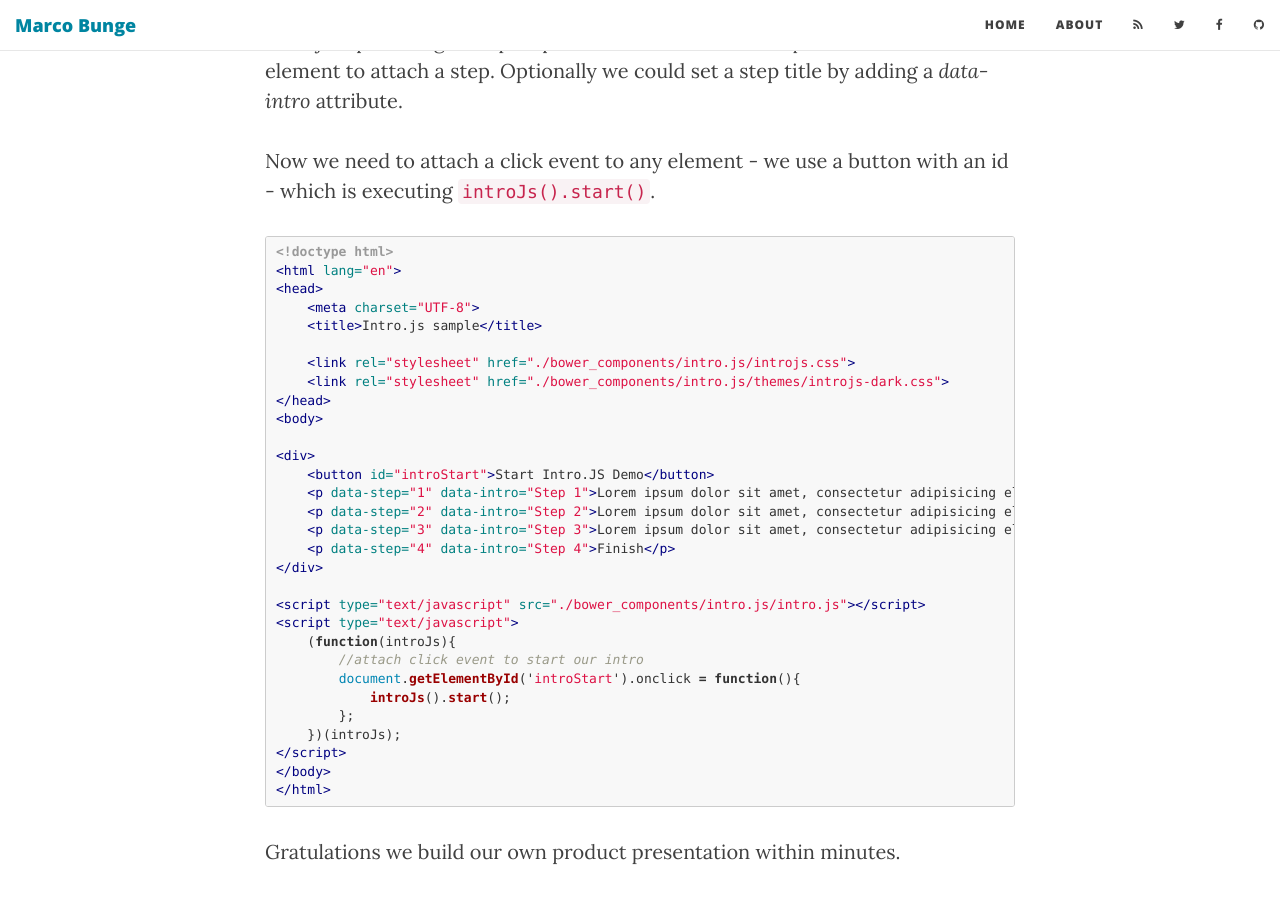
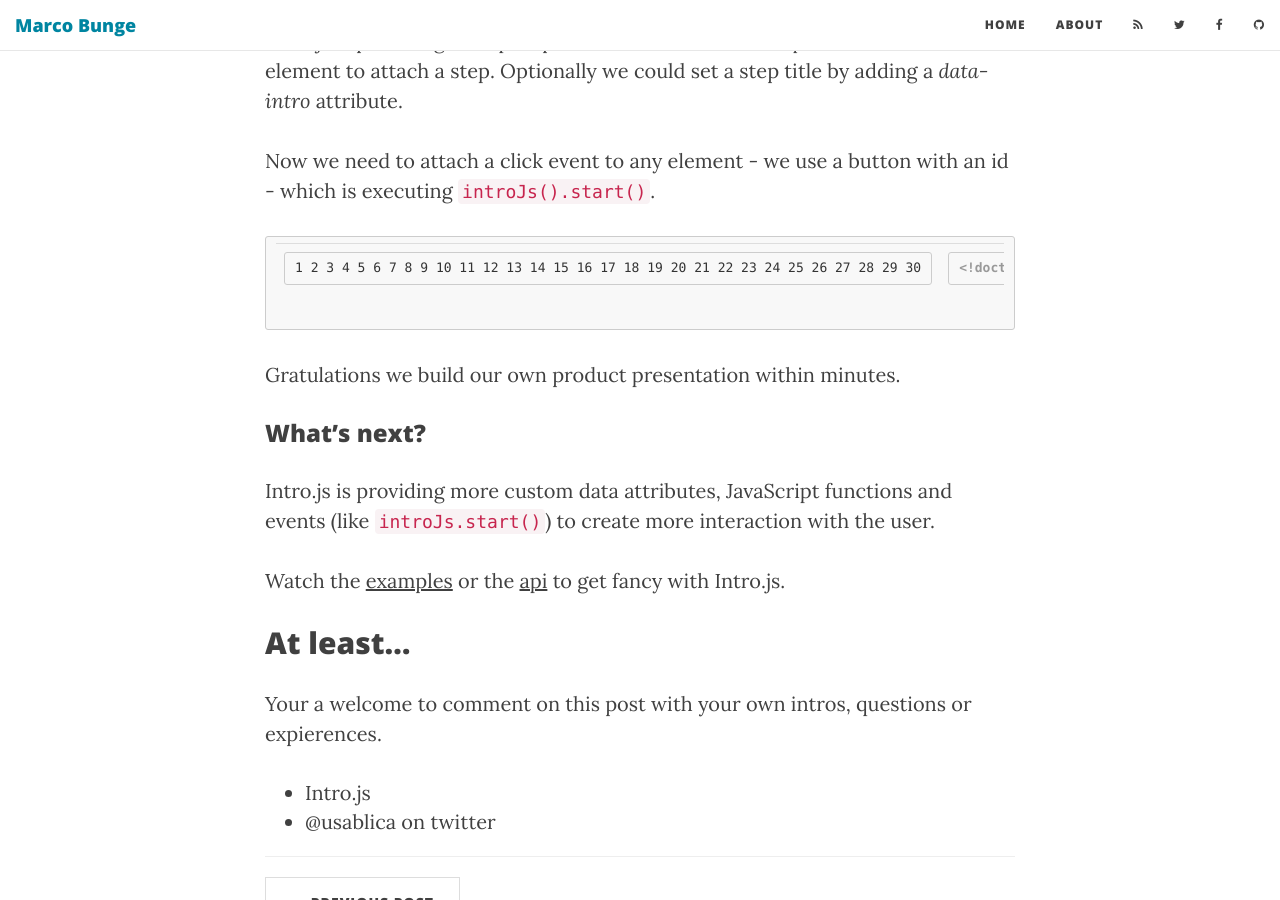
Before and after one commit to mbunge/mbunge.github.io, a Jekyll site: the page built from _posts/2015-09-28-intro-js.markdown, in a window 1280 px wide and 900 px high, scrolled down 1114 px. Built offline with Jekyll 4.4.1, drawn with Linux system fonts in a browser that asks for light colours; nearby versions of some CDN libraries; comment, search, counter and statistics services are not loaded.

Commit message:
Update 2015-09-28-intro-js.markdown

````diff
--- a/_posts/2015-09-28-intro-js.markdown
+++ b/_posts/2015-09-28-intro-js.markdown
@@ -13,7 +13,7 @@
 
 ### Download all sources with Bower
 
-```bower install intro.js --save```
+`bower install intro.js --save`
 
 These sources will be loaded in your _bower\_components_ folder.
 
@@ -25,7 +25,7 @@
 
 Now we need to attach a click event to any element - we use a button with an id - which is executing `introJs().start()`.
 
-```html
+{% highlight html linenos %}
 <!doctype html>
 <html lang="en">
 <head>
@@ -56,7 +56,7 @@
 </script>
 </body>
 </html>
-```
+{% endhighlight %}
 
 Gratulations we build our own product presentation within minutes.
 
````
